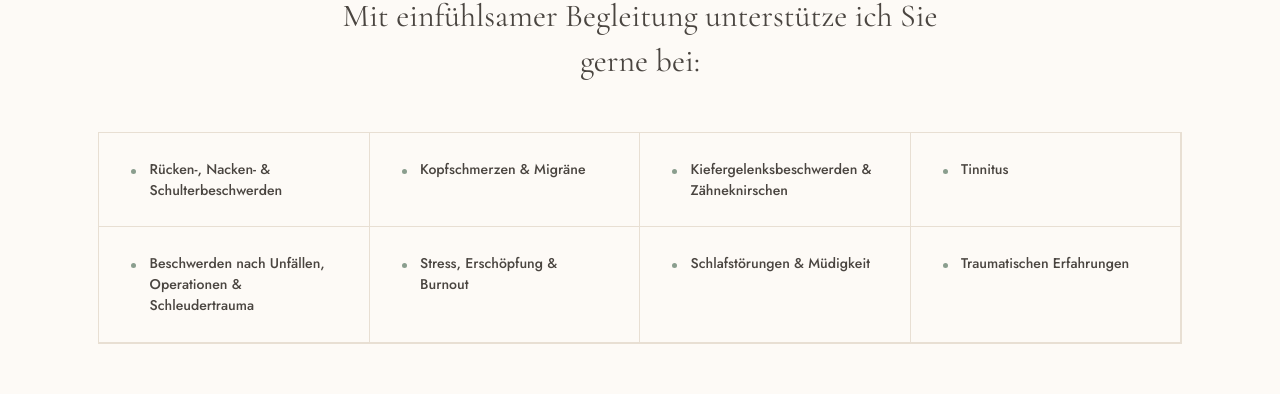
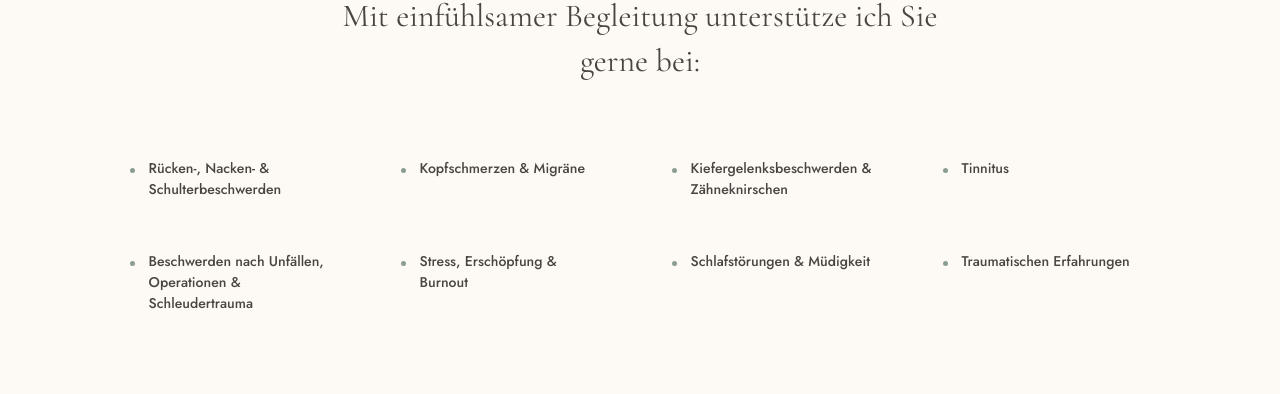
Before and after one commit to SandySch/sandysch.github.com, a Nuxt app: page / in a window 1280 px wide. Shown: the part 2040-2434 px from the top of the page. Built offline with nearby package versions, Linux system fonts and the light colour scheme.

Commit message:
removed border for grid

```diff
--- a/assets/css/main.css
+++ b/assets/css/main.css
@@ -260,12 +260,9 @@ section { position: relative; }
   display: grid;
   grid-template-columns: repeat(auto-fit, minmax(220px, 1fr));
   gap: 0;
-  border: 1px solid var(--sand);
 }
 .condition-item {
   padding: 1.6rem 2rem;
-  border-right: 1px solid var(--sand);
-  border-bottom: 1px solid var(--sand);
   display: flex;
   align-items: flex-start;
   gap: 0.85rem;
```
